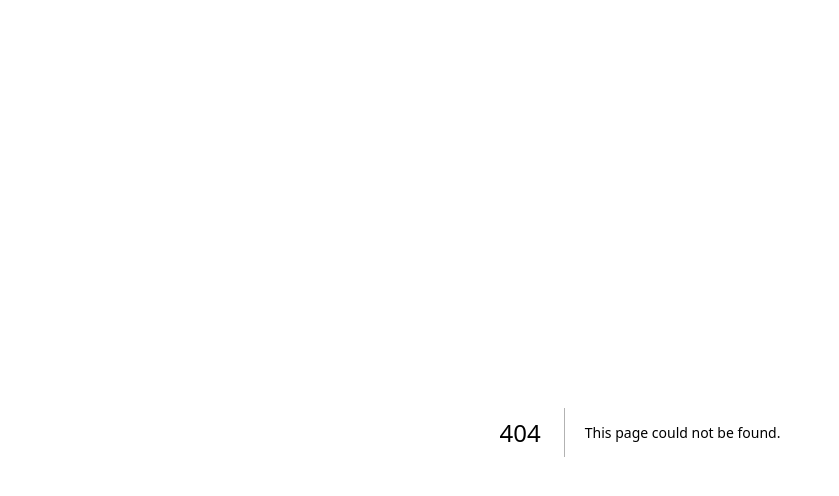
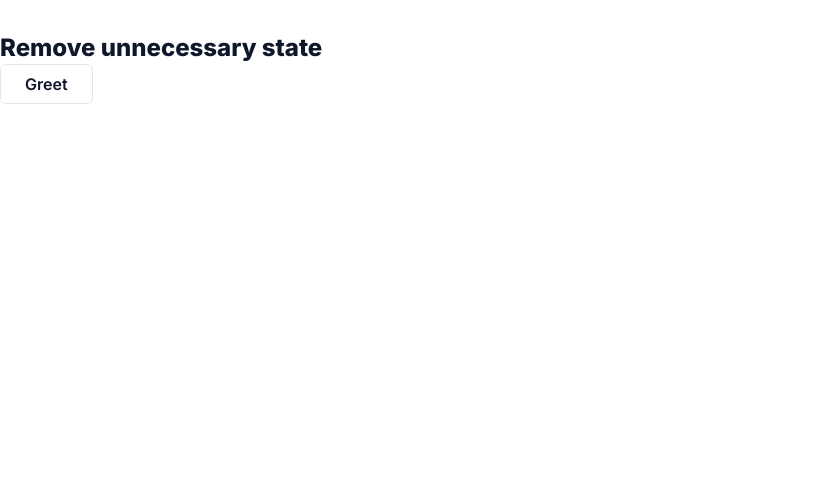
Before and after one commit to TaiseiNemoto/react-practice-app, a Next.js app: page /state-a-components-memory/remove-unnecessary-state in a window 1280 px wide. Before the commit this address had no page. Shown: the top 496 px of the page, without its empty margins (0-839 px from the left). Built offline with nearby package versions, Linux system fonts and the light colour scheme.

Commit message:
[add]State: A Component's Memory：Remove unnecessary stateまで完了

```diff
--- a/src/app/state-a-components-memory/page.tsx
+++ b/src/app/state-a-components-memory/page.tsx
@@ -17,6 +17,10 @@ export default function page() {
         link="/state-a-components-memory/fix-a-crash"
         pageName="Fix a crash"
       />
+      <PageLink
+        link="/state-a-components-memory/remove-unnecessary-state"
+        pageName="Remove unnecessary state"
+      />
     </main>
   );
 }
--- /dev/null
+++ b/src/app/state-a-components-memory/remove-unnecessary-state/page.tsx
@@ -0,0 +1,11 @@
+import H1Element from '@/components/common/H1Element';
+import FeedbackFormHello from '@/components/state-a-components-memory/FeedbackFormHello';
+
+export default function page() {
+  return (
+    <main>
+      <H1Element title="Remove unnecessary state" />
+      <FeedbackFormHello />
+    </main>
+  );
+}
--- /dev/null
+++ b/src/components/state-a-components-memory/FeedbackFormHello.tsx
@@ -0,0 +1,12 @@
+'use client';
+
+import Button from '../common/Button';
+
+export default function FeedbackFormHello() {
+  function handleSetName() {
+    const name = prompt('What is your name?');
+    alert(`Hello ${name}!`);
+  }
+
+  return <Button handleClick={handleSetName} buttonText="Greet" />;
+}
```
